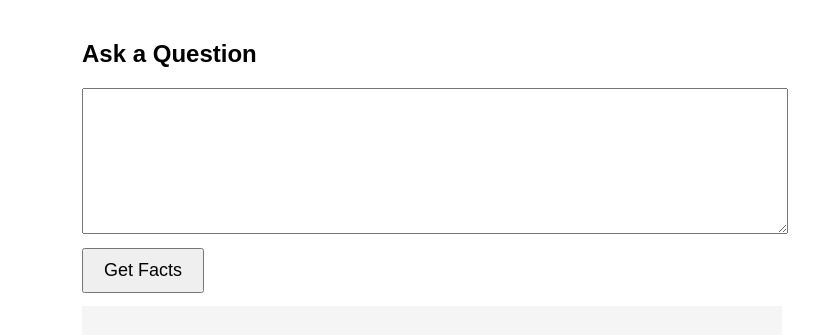
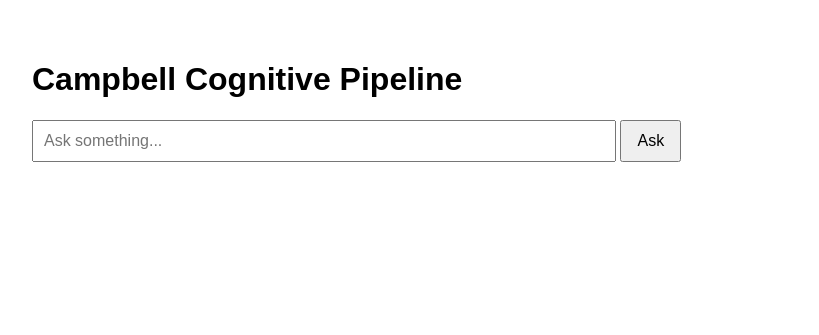
Before and after one commit to seprimo22-bit/Pipeline-MVP2, a FastAPI app: page / in a window 1280 px wide. Shown: the top 335 px of the page, without its empty margins (208-1027 px from the left). Run offline with FastAPI, Linux system fonts and the light colour scheme.

Commit message:
Update index.html

```diff
--- a/templates/index.html
+++ b/templates/index.html
@@ -1,53 +1,67 @@
 <!DOCTYPE html>
 <html>
 <head>
-<title>Campbell Pipeline</title>
+    <title>Campbell Cognitive Pipeline</title>
     <style>
         body {
             font-family: Arial;
-    max-width: 700px;
-    margin: 40px auto;
+            padding: 40px;
+            max-width: 800px;
+            margin: auto;
         }
-textarea {
-    width: 100%;
-    height: 140px;
+
+        input {
+            width: 70%;
+            padding: 10px;
             font-size: 16px;
         }
+
         button {
-    margin-top: 10px;
-    padding: 10px 20px;
-    font-size: 18px;
+            padding: 10px 15px;
+            font-size: 16px;
         }
-pre {
-    background: #f5f5f5;
-    padding: 15px;
+
+        #answer {
+            margin-top: 20px;
             white-space: pre-wrap;
         }
     </style>
 </head>
 <body>
 
-<h2>Ask a Question</h2>
+<h1>Campbell Cognitive Pipeline</h1>
 
-<textarea id="q"></textarea><br>
-<button onclick="ask()">Get Facts</button>
+<input id="question" placeholder="Ask something..." />
+<button onclick="askQuestion()">Ask</button>
 
-<pre id="r"></pre>
+<div id="answer"></div>
 
 <script>
-async function ask(){
-    let q=document.getElementById("q").value;
+async function askQuestion() {
+    const q = document.getElementById("question").value;
 
-    let res=await fetch("/analyze",{
-        method:"POST",
-        headers:{"Content-Type":"application/json"},
-        body:JSON.stringify({question:q})
+    document.getElementById("answer").innerText = "Thinking...";
+
+    try {
+        const res = await fetch("/ask", {
+            method: "POST",
+            headers: {
+                "Content-Type": "application/json"
+            },
+            body: JSON.stringify({
+                question: q
+            })
         });
 
-    let data=await res.json();
+        const data = await res.json();
 
-    document.getElementById("r").textContent =
-        data.facts;
+        document.getElementById("answer").innerText =
+            data.answer || data.error;
+
+    } catch (err) {
+        document.getElementById("answer").innerText =
+            "Error connecting to pipeline.";
+    }
 }
 </script>
 
```
Lines whose indentation alone changed are shown as unchanged.
